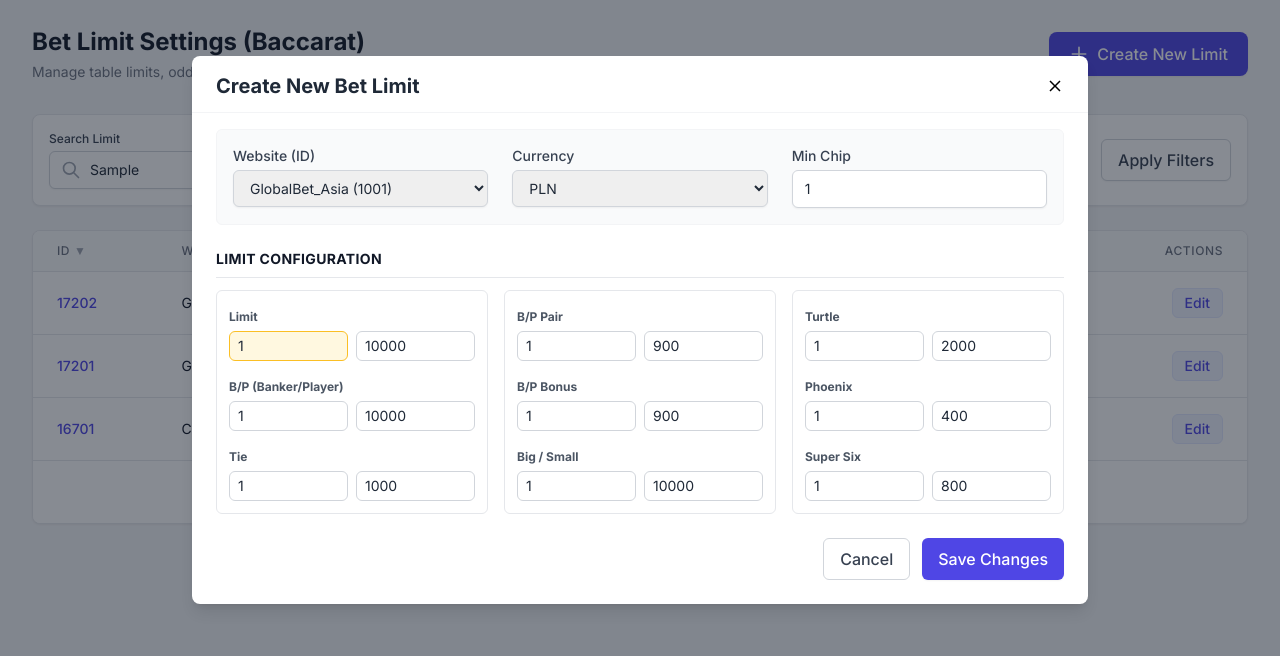
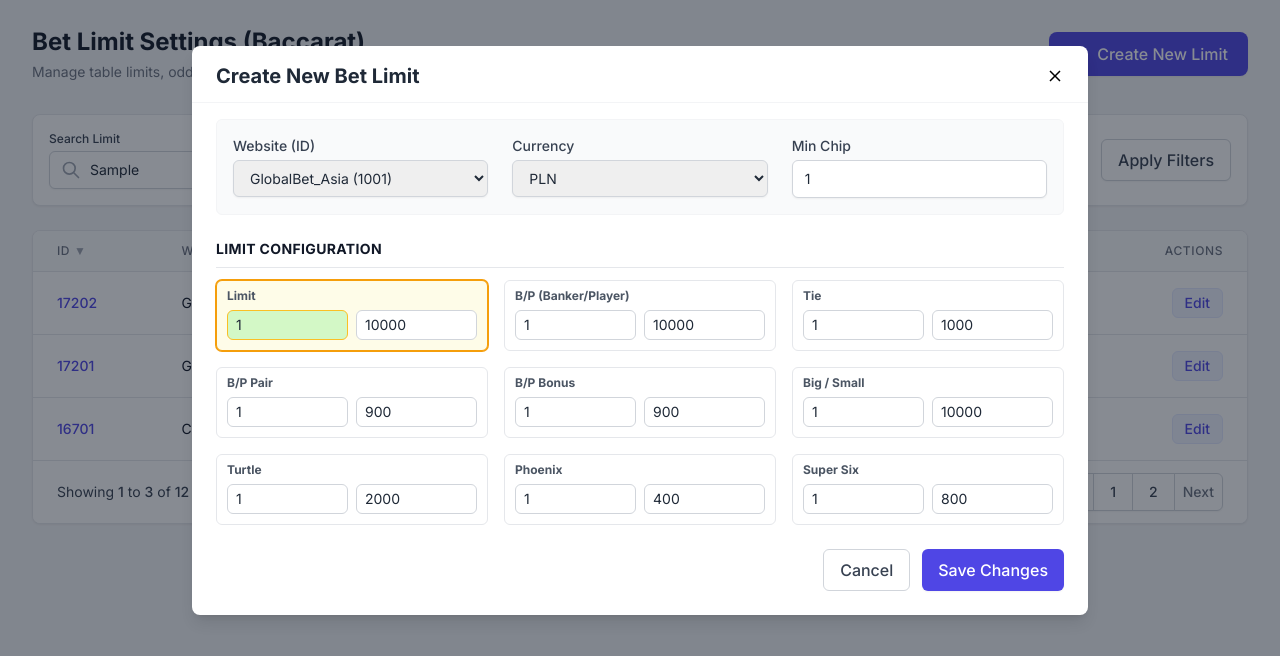
Before and after one commit to sakiman/jill_01_backend, a plain HTML site: page docs/index.html in a window 1280 px wide. Both pictures are taken after typing "Sample" into the empty fields and a click on the button "Create New Limit". Shown: the part 70-726 px from the top of the page. Drawn offline with nearby package versions, Linux system fonts and the light colour scheme.

Commit message:
update edit ui

```diff
--- a/docs/css/style.css
+++ b/docs/css/style.css
@@ -11,9 +11,6 @@ body { font-family: 'Inter', sans-serif; }
     padding: 0.5rem 0.75rem;
     font-size: 0.875rem;
 }
-
-.hidden { opacity: 0; pointer-events: none; }
-
 
 /* 調整背景顏色為淺灰色 */
 body { background-color: #f3f4f6; }
@@ -56,7 +53,25 @@ body.modal-active {
 
 /* 新增：自定義輸入框 Focus 樣式 (淺黃色背景) */
 .self-input-style:focus {
-    background-color: #FFF8E0;
+    background-color: #81f08659;
     border-color: #FBBF24;
     outline: none;
 }
+
+/* 新增：Limit Configuration 區塊 Focus 效果 */
+.limit-group {
+    transition: background-color 0.2s, border-color 0.2s, box-shadow 0.2s;
+}
+
+
+/* 當區塊內的 input 被 focus 時，改變區塊樣式 (顯眼色彩) */
+.limit-group:has(.self-input-style:focus) {
+    background-color: #FEFCE8; /* 淺黃色背景 (Yellow-50) */
+    border-color: #F59E0B;     /* 深黃色邊框 (Amber-500) */
+    box-shadow: 0 0 0 1px #F59E0B; /* 加強邊框視覺效果 */
+}
+
+/* 調整輸入框用的 p-3 Padding */
+.p-3 {
+    padding: 1px 10px 10px 10px !important;
+}
--- a/docs/index.html
+++ b/docs/index.html
@@ -4,6 +4,8 @@
     <meta charset="UTF-8">
     <meta name="viewport" content="width=device-width, initial-scale=1.0">
     <title>Bet Limit Management - OPS Dashboard</title>
+    <link rel="icon" href="./favicon_original.png" type="image/png">
+    <!-- Tailwind CSS for Development (CDN) - Console warning is expected. For production, use npm build. -->
     <script src="https://cdn.tailwindcss.com"></script>
     <link href="https://fonts.googleapis.com/css2?family=Inter:wght@300;400;500;600;700&display=swap" rel="stylesheet">
     <link rel="stylesheet" href="./css/style.css">
@@ -254,7 +256,7 @@
                 <h3 class="text-sm font-bold text-gray-900 uppercase tracking-wide mb-3 border-b pb-2">Limit Configuration</h3>
 
                 <div class="grid grid-cols-1 md:grid-cols-2 lg:grid-cols-3 gap-4">
-                    <div class="col-span-1 border rounded-md p-3">
+                    <div class="col-span-1 border rounded-md p-3 limit-group">
                         <div class="space-y-3">
                             <div>
                                 <label class="text-xs font-bold text-gray-600">Limit</label>
@@ -263,6 +265,11 @@
                                     <input type="text" placeholder="Max" value="10000" class="self-input-style block w-1/2 border border-gray-300 rounded-md py-1 px-2 text-sm">
                                 </div>
                             </div>
+                        </div>
+                    </div>
+
+                    <div class="col-span-1 border rounded-md p-3 limit-group">
+                        <div class="space-y-3">
                             <div>
                                 <label class="text-xs font-bold text-gray-600">B/P (Banker/Player)</label>
                                 <div class="flex gap-2 mt-1">
@@ -270,6 +277,11 @@
                                     <input type="text" placeholder="Max" value="10000" class="self-input-style block w-1/2 border border-gray-300 rounded-md py-1 px-2 text-sm">
                                 </div>
                             </div>
+                        </div>
+                    </div>
+
+                    <div class="col-span-1 border rounded-md p-3 limit-group">
+                        <div class="space-y-3">
                             <div>
                                 <label class="text-xs font-bold text-gray-600">Tie</label>
                                 <div class="flex gap-2 mt-1">
@@ -280,7 +292,7 @@
                         </div>
                     </div>
 
-                    <div class="col-span-1 border rounded-md p-3">
+                    <div class="col-span-1 border rounded-md p-3 limit-group">
                         <div class="space-y-3">
                             <div>
                                 <label class="text-xs font-bold text-gray-600">B/P Pair</label>
@@ -289,6 +301,11 @@
                                     <input type="text" placeholder="Max" value="900" class="self-input-style block w-1/2 border border-gray-300 rounded-md py-1 px-2 text-sm">
                                 </div>
                             </div>
+                        </div>
+                    </div>
+
+                    <div class="col-span-1 border rounded-md p-3 limit-group">
+                        <div class="space-y-3">
                             <div>
                                 <label class="text-xs font-bold text-gray-600">B/P Bonus</label>
                                 <div class="flex gap-2 mt-1">
@@ -296,6 +313,11 @@
                                     <input type="text" placeholder="Max" value="900" class="self-input-style block w-1/2 border border-gray-300 rounded-md py-1 px-2 text-sm">
                                 </div>
                             </div>
+                        </div>
+                    </div>
+
+                    <div class="col-span-1 border rounded-md p-3 limit-group">
+                        <div class="space-y-3">
                             <div>
                                 <label class="text-xs font-bold text-gray-600">Big / Small</label>
                                 <div class="flex gap-2 mt-1">
@@ -305,7 +327,8 @@
                             </div>
                         </div>
                     </div>
-                    <div class="col-span-1 border rounded-md p-3">
+
+                    <div class="col-span-1 border rounded-md p-3 limit-group">
                         <div class="space-y-3">
                             <div>
                                 <label class="text-xs font-bold text-gray-600">Turtle</label>
@@ -314,6 +337,11 @@
                                     <input type="text" placeholder="Max" value="2000" class="self-input-style block w-1/2 border border-gray-300 rounded-md py-1 px-2 text-sm">
                                 </div>
                             </div>
+                        </div>
+                    </div>
+
+                    <div class="col-span-1 border rounded-md p-3 limit-group">
+                        <div class="space-y-3">
                             <div>
                                 <label class="text-xs font-bold text-gray-600">Phoenix</label>
                                 <div class="flex gap-2 mt-1">
@@ -321,6 +349,11 @@
                                     <input type="text" placeholder="Max" value="400" class="self-input-style block w-1/2 border border-gray-300 rounded-md py-1 px-2 text-sm">
                                 </div>
                             </div>
+                        </div>
+                    </div>
+
+                    <div class="col-span-1 border rounded-md p-3 limit-group">
+                        <div class="space-y-3">
                             <div>
                                 <label class="text-xs font-bold text-gray-600">Super Six</label>
                                 <div class="flex gap-2 mt-1">
```
Also changed, not shown: docs/favicon.svg (added), docs/favicon_original.png (added).
